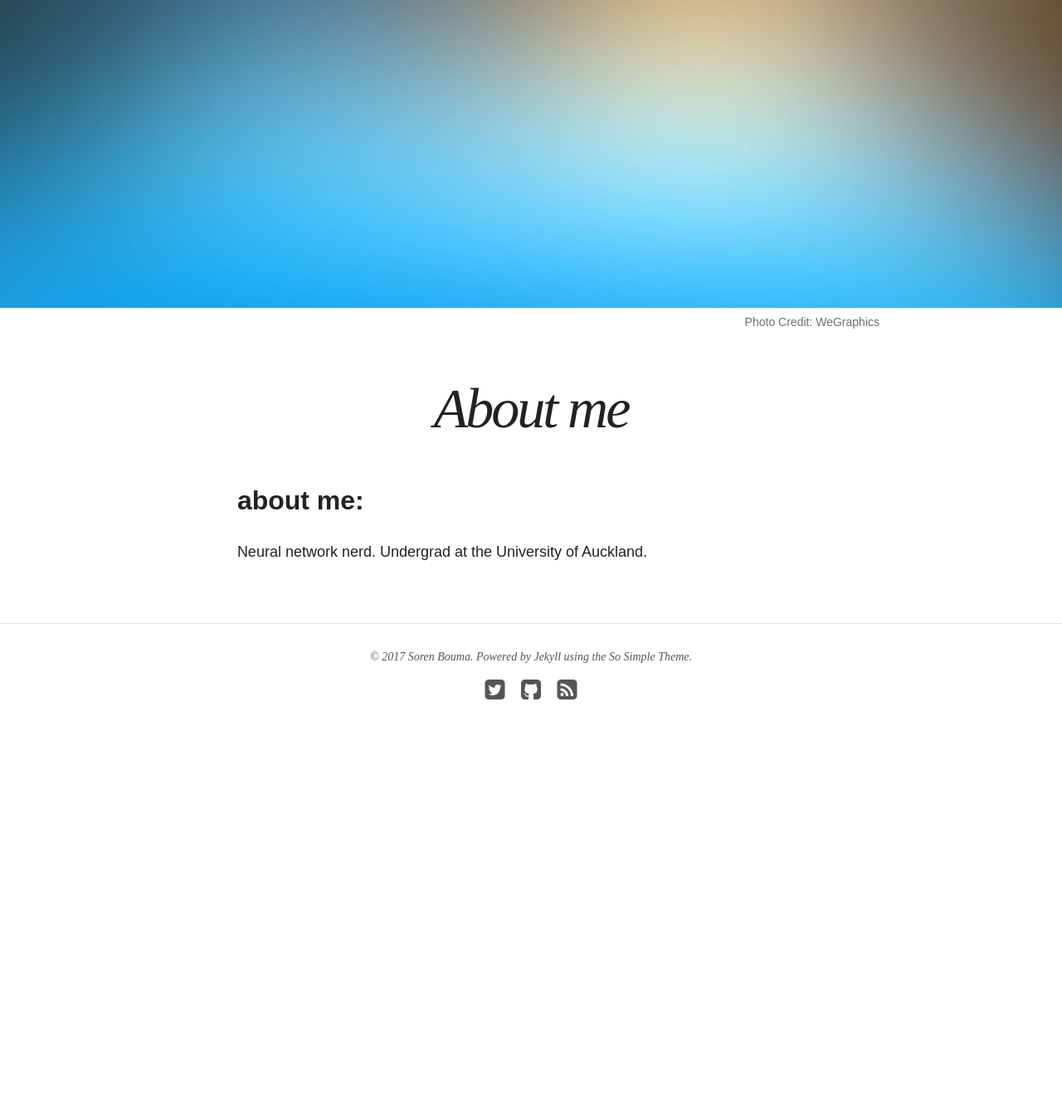
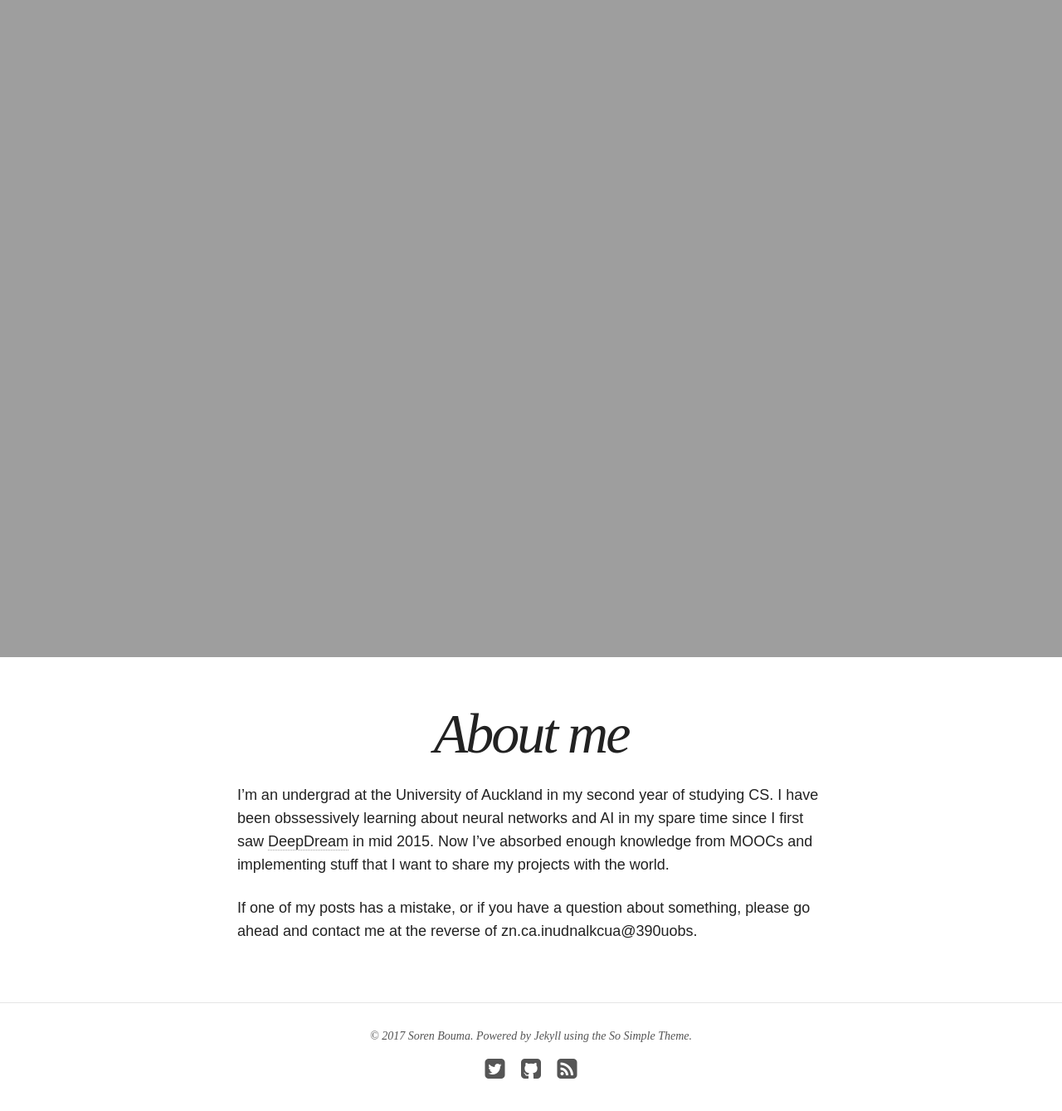
Before and after one commit to sorenbouma/sorenbouma.github.io, a Jekyll site: the page built from about/index.md, in a window 1280 px wide and 1400 px high, scrolled down 322 px. Shown: the top 1339 px of the window at 83% size. Built offline with Jekyll 4.4.1, drawn with Linux system fonts in a browser that asks for light colours; nearby versions of some CDN libraries; before the commit the page ends 1265 px from its top, so only the background shows below that.

Commit message:
updated self description

```diff
--- a/about/index.md
+++ b/about/index.md
@@ -1,17 +1,13 @@
 ---
 layout: page
 title: About me
-excerpt: "I suck at making websites"
-modified: 2014-08-08T19:44:38.564948-04:00
+excerpt: "..."
+modified: 2017-03-11T19:44:38.564948-04:00
 image:
-  feature: so-simple-sample-image-4.jpg
-  credit: WeGraphics
-  creditlink: http://wegraphics.net/downloads/free-ultimate-blurred-background-pack/
+  feature: omniglot_header.jpg
 ---
 
-## about me:
 
-Neural network nerd. Undergrad at the University of Auckland.
+I'm an undergrad at the University of Auckland in my second year of studying CS. I have been obssessively learning about neural networks and AI in my spare time since I first saw [DeepDream](https://research.googleblog.com/2015/06/inceptionism-going-deeper-into-neural.html) in mid 2015. Now I've absorbed enough knowledge from MOOCs and implementing stuff that I want to share my projects with the world.
 
-
-[^1]: Example: *domain.com/category-name/post-title*
+If one of my posts has a mistake, or if you have a question about something, please go ahead and contact me at the reverse of zn.ca.inudnalkcua@390uobs.
```
